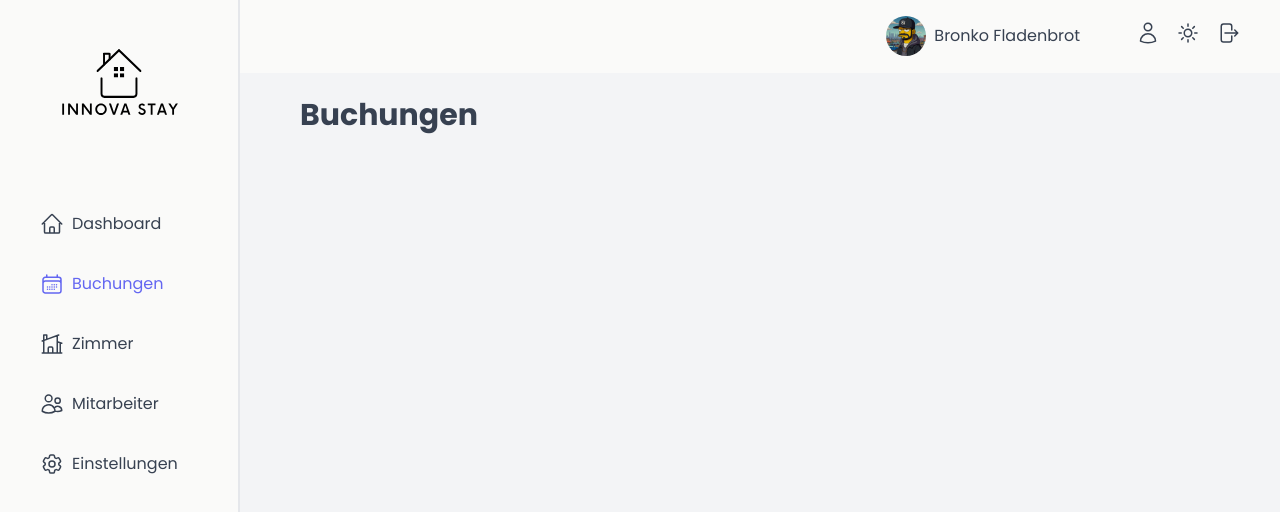
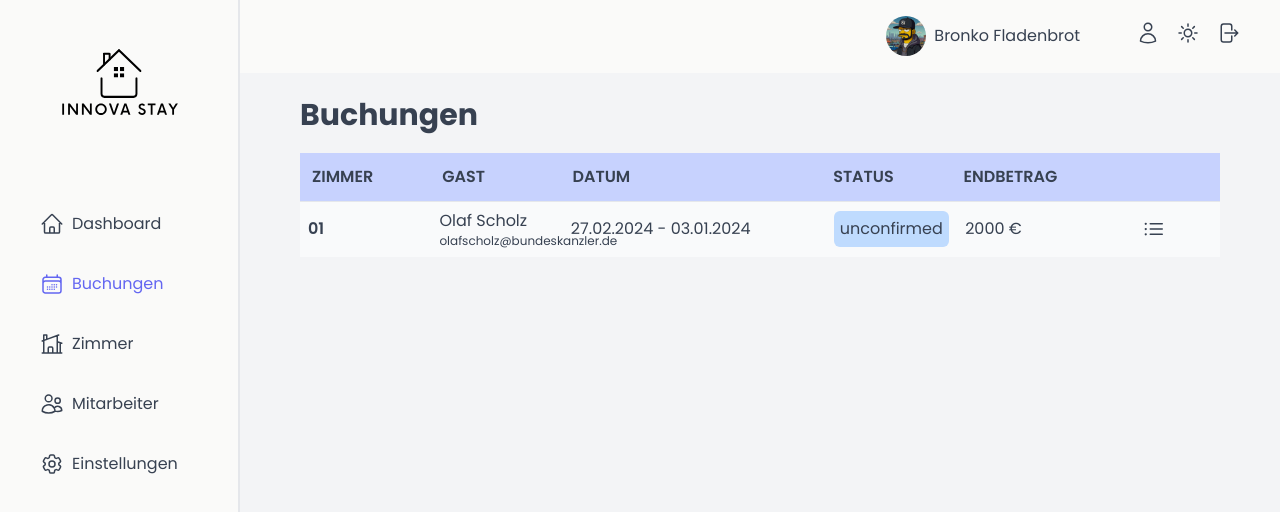
Before and after one commit to TonySN90/innovastay, a React (Vite) app: page /bookings in a window 1280 px wide. Shown: the top 512 px of the page. Built offline with nearby package versions, Linux system fonts and the light colour scheme; a web font is replaced by a local one.

Commit message:
table for reusability refactored

```diff
--- a/src/data/data.tsx
+++ b/src/data/data.tsx
@@ -1,4 +1,4 @@
-const data = [
+export const cabinsData = [
   {
     cabin: "01",
     capacity: 2,
@@ -36,4 +36,21 @@ const data = [
   },
 ];
 
-export default data;
+export const bookingsData = [
+  {
+    bookingId: "5546",
+    cabin: "01",
+    guest: "Olaf Scholz",
+    email: "olafscholz@bundeskanzler.de",
+    startDate: "27.02.2024",
+    endDate: "03.01.2024",
+    numNights: 6,
+    numGuests: 2,
+    cabinPrice: 1320,
+    extrasPrice: 300,
+    status: "unconfirmed",
+    hasBreakfast: true,
+    isPaid: false,
+    totalPrice: 2000,
+  },
+];
--- /dev/null
+++ b/src/features/bookings/BookingsRow.tsx
@@ -0,0 +1,50 @@
+import { HiListBullet } from "react-icons/hi2";
+import ButtonIcon from "../../ui/ButtonIcon";
+
+function BookingsRow({ bookings }) {
+  console.log(bookings);
+  const {
+    cabin: cabinNumber,
+    guest,
+    email,
+    startDate,
+    endDate,
+    numNights,
+    numGuests,
+    status,
+    amount,
+    totalPrice,
+  } = bookings;
+
+  return (
+    <tr className=" bg-gray-50 h-14 grid grid-cols-5 md:grid-cols-7 text-left hyphens-manual px-2 py-1 gap-4 border-t-[1px]">
+      <td className="flex items-center font-semibold">{cabinNumber}</td>
+      <td className="flex items-center ">
+        <div className="flex flex-col">
+          <span>{guest}</span>
+          <span className="text-xs">{email}</span>
+        </div>
+      </td>
+      <td className="flex items-center col-span-2">
+        {startDate} - {endDate}
+      </td>
+      <td className={`flex items-center`}>
+        <div
+          className={`p-1.5 rounded-md ${
+            status === "unconfirmed" && "bg-blue-200"
+          }`}
+        >
+          {status}
+        </div>
+      </td>
+      <td className="flex items-center">{totalPrice} €</td>
+      <td className="flex flex-end mx-auto">
+        <ButtonIcon>
+          <HiListBullet className="w-6 h-6" />
+        </ButtonIcon>
+      </td>
+    </tr>
+  );
+}
+
+export default BookingsRow;
--- /dev/null
+++ b/src/features/bookings/BookingsTable.tsx
@@ -0,0 +1,25 @@
+import Button from "../../ui/Button";
+import Table from "../../ui/Table";
+import BookingsRow from "./BookingsRow";
+import { bookingsData } from "../../data/data";
+
+function BookingsTable() {
+  return (
+    <>
+      <Table>
+        <Table.Header
+          content={["Zimmer", "Gast", "Datum", "Status", "Endbetrag"]}
+          specialStyles={{ 2: "col-span-2" }}
+        />
+        <Table.Body
+          data={bookingsData}
+          render={(booking) => (
+            <BookingsRow bookings={booking} key={booking.bookingId} />
+          )}
+        />
+      </Table>
+    </>
+  );
+}
+
+export default BookingsTable;
--- a/src/features/cabins/CabinsTable.tsx
+++ b/src/features/cabins/CabinsTable.tsx
@@ -1,6 +1,7 @@
 import Button from "../../ui/Button";
 import Table from "../../ui/Table";
 import CabinsRow from "./CabinsRow";
+import { cabinsData } from "../../data/data";
 
 function CabinsTable() {
   return (
@@ -11,6 +12,7 @@ function CabinsTable() {
           specialStyles={{ 1: "col-span-2" }}
         />
         <Table.Body
+          data={cabinsData}
           render={(cabin) => <CabinsRow cabin={cabin} key={cabin.cabin} />}
         />
       </Table>
--- a/src/pages/Bookings.tsx
+++ b/src/pages/Bookings.tsx
@@ -1,9 +1,11 @@
+import BookingsTable from "../features/bookings/BookingsTable";
 import Heading from "../ui/Heading";
 
 function Bookings() {
   return (
     <div>
       <Heading title="Buchungen" />
+      <BookingsTable />
     </div>
   );
 }
--- a/src/ui/Table.tsx
+++ b/src/ui/Table.tsx
@@ -1,6 +1,4 @@
-import data from "../data/data";
-
-function Table({ children, tableStyles }) {
+function Table({ children }) {
   return <table className="w-[100%] rounded mb-4">{children}</table>;
 }
 
@@ -23,7 +21,7 @@ function Header({ specialStyles, content }) {
   );
 }
 
-function Body({ render }) {
+function Body({ render, data }) {
   return <tbody>{data.map(render)}</tbody>;
 }
 
```
